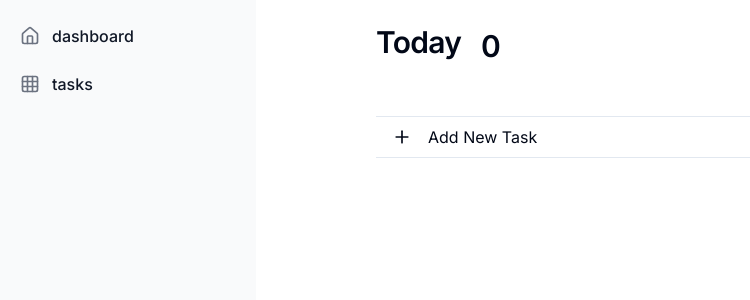
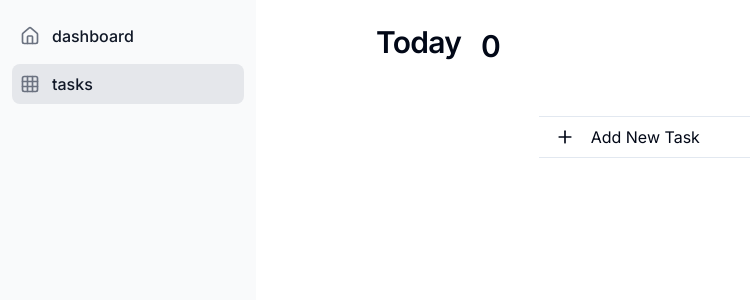
Before and after one commit to viteras007/task-app, a Next.js app: page /tasks in a window 1280 px wide. Shown: the top 300 px of the page, without its empty margins (0-750 px from the left). Built offline with nearby package versions, Linux system fonts and the light colour scheme.

Commit message:
fix: adding the active for sidebar

```diff
--- a/app/(dashboard)/tasks/addTaskDialog.tsx
+++ b/app/(dashboard)/tasks/addTaskDialog.tsx
@@ -14,7 +14,10 @@ import { useTask } from '@/hooks/useTask'
 import * as z from 'zod'
 
 const schema = z.object({
-  name: z.string().min(3).max(50).nonempty(),
+  name: z
+    .string()
+    .min(3, { message: 'Task name should have at least 3 characters' })
+    .max(50, { message: 'Task name should have less than 50 characters' }),
 })
 
 export type FormData = z.infer<typeof schema>
@@ -24,9 +27,11 @@ export default function AddTaskDialog() {
   const {
     register,
     handleSubmit,
-    formState: { isSubmitting },
+    formState: { isSubmitting, errors, isValid },
+    reset,
   } = useForm<FormData>({
     resolver: zodResolver(schema),
+    mode: 'onChange',
   })
 
   function onSubmit(data: FormData) {
@@ -34,6 +39,10 @@ export default function AddTaskDialog() {
       id: Math.floor(Math.random() * 1000),
       title: data.name,
       status: 'todo',
+      createdAt: new Date(Date.now()),
+    })
+    reset({
+      name: '',
     })
   }
   return (
@@ -46,13 +55,14 @@ export default function AddTaskDialog() {
         <div className="flex flex-col items-start gap-4">
           <Label htmlFor="name">Task</Label>
           <Input id="name" {...register('name')} />
+          {errors.name && <p className="text-red-500">{errors.name.message}</p>}
         </div>
       </div>
       <DialogFooter>
         <Button
           type="submit"
           onClick={handleSubmit(onSubmit)}
-          disabled={isSubmitting}
+          disabled={!isValid || isSubmitting}
         >
           Add
         </Button>
--- a/app/(dashboard)/tasks/page.tsx
+++ b/app/(dashboard)/tasks/page.tsx
@@ -16,7 +16,8 @@ export default function Tasks() {
         </h2>
         <span className="text-3xl font-semibold">{tasks.length}</span>
       </div>
-      <div className="flex flex-col items-center px-24">
+      <div className="w-full flex justify-center items-center">
+        <div className="flex flex-col items-center justify-center px-24 lg:w-4/6 md:w-full">
           <div className="w-full">
             <div className="flex border-t border-b border-slate-200 px-4 py-2">
               <DialogTrigger asChild>
@@ -33,6 +34,7 @@ export default function Tasks() {
             {tasks && tasks.map((task) => <TaskItem key={task.id} {...task} />)}
           </div>
         </div>
+      </div>
 
       <AddTaskDialog />
     </Dialog>
--- a/app/(dashboard)/tasks/taskItem.tsx
+++ b/app/(dashboard)/tasks/taskItem.tsx
@@ -14,7 +14,9 @@ export default function TaskItem(task: Task) {
         onClick={() => changeTaskStatus(task.id)}
         checked={task.status === 'done'}
       />
-      <span>{task.title}</span>
+      <span className={task.status === 'done' ? 'line-through' : ''}>
+        {task.title}
+      </span>
 
       <div className="ml-auto">
         <Trash
--- a/components/navLink.tsx
+++ b/components/navLink.tsx
@@ -1,19 +1,30 @@
-import Link from "next/link";
-import React from "react";
+'use client'
+import Link from 'next/link'
+import React from 'react'
+import { usePathname } from 'next/navigation'
 
 interface NavLinkProps {
-    name: string;
-    icon: React.ReactNode;
-    href: string;
+  name: string
+  icon: React.ReactNode
+  href: string
 }
 
 export default function NavLink({ name, icon, href }: NavLinkProps) {
+  const pathname = usePathname()
+
+  const isActive = pathname === href
+
   return (
-        <Link href={href}
-           className="flex items-center p-2 text-gray-900 rounded-lg dark:text-white hover:bg-gray-100 dark:hover:bg-gray-700 group">
+    <Link
+      href={href}
+      className={`
+      ${isActive ? 'bg-gray-200 dark:bg-gray-800' : ''}
+      flex items-center p-2 text-gray-900 rounded-lg dark:text-white hover:bg-gray-100 dark:hover:bg-gray-700 group`}
+    >
       {React.cloneElement(icon as React.ReactElement, {
-                className: "w-5 h-5 text-gray-500 transition duration-75 dark:text-gray-400 group-hover:text-gray-900 dark:group-hover:text-white",
-                'aria-hidden': "true"
+        className:
+          'w-5 h-5 text-gray-500 transition duration-75 dark:text-gray-400 group-hover:text-gray-900 dark:group-hover:text-white',
+        'aria-hidden': 'true',
       })}
       <span className="ms-3">{name}</span>
     </Link>
--- a/context/taskContext.tsx
+++ b/context/taskContext.tsx
@@ -5,6 +5,7 @@ export interface Task {
   id: number
   title: string
   status: 'todo' | 'done'
+  createdAt: Date
 }
 
 export interface TaskContextType {
```
Also changed, not shown: components/sidebar.tsx (+10 -6 lines). Lines whose indentation alone changed are shown as unchanged.
